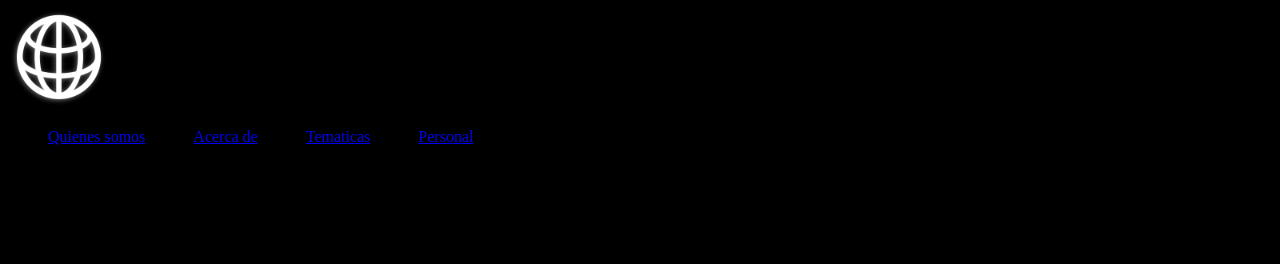
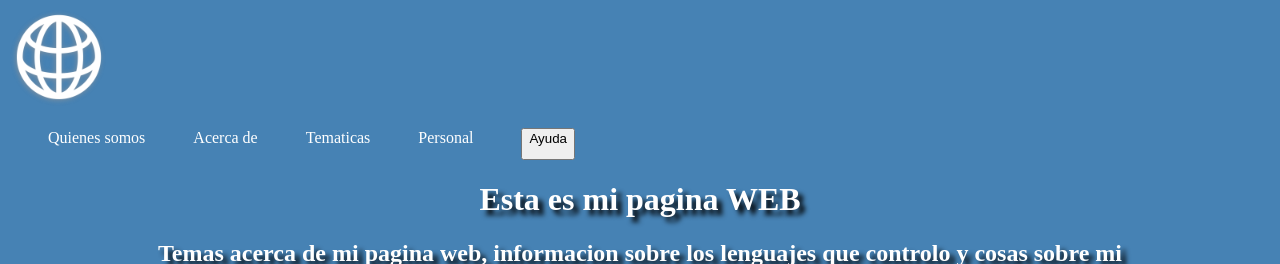
Before and after one commit to Anxo55/DAM-23-24, a PHP site: page / in a window 1280 px wide. Shown: the top 264 px of the page. Run offline with PHP 8.4, Linux system fonts and the light colour scheme.

Commit message:
pruebasMarcas

```diff
--- a/marcasPractica/cosasVarias/index.html
+++ b/marcasPractica/cosasVarias/index.html
@@ -4,14 +4,15 @@
     <meta charset="UTF-8">
     <meta name="viewport" content="width=device-width, initial-scale=1.0">
     <link rel="stylesheet" href="style.css">
+    <!-- Favicon -->
+    <link rel="icon" href="imagenes/Github.png" type="image/x-icon">
     <title>Mi pagina web</title>
 </head>
 <body>
 
     <nav>
         <div>
-                <img src="imagenes/logo.png" class="imagenLogo" >
-
+            <img src="imagenes/logo.png" class="imagenLogo" >
         </div>
     </nav>
 
@@ -21,7 +22,18 @@
             <li class="linkPequeño"><a href="#">Acerca de</a></li>
             <li class="linkPequeño"><a href="#">Tematicas</a></li>
             <li class="linkPequeño"><a href="#">Personal</a></li>
+            <button class="linkPequeño" style=><a href="#" style="color: black;">Ayuda</a></button>
         </ul>
+
+    </div>
+
+    <div class="introduccionGeneral">
+        <h1 class="enunciado">Esta es mi pagina WEB</h1>
+        <h2 class="subTema">Temas acerca de mi pagina web, informacion sobre los lenguajes que controlo y cosas sobre mi</h2>
+    </div>
+
+    <div>
+        <img src="imagenes/" alt="">
     </div>
 
 </body>
--- a/marcasPractica/cosasVarias/style.css
+++ b/marcasPractica/cosasVarias/style.css
@@ -1,5 +1,10 @@
 body {
-    background-color: black;
+    background-color: steelblue;
+}
+
+a{
+  text-decoration: none;
+  color: white;
 }
 
 .linkGeneral{
@@ -19,3 +24,14 @@ body {
 .imagenLogo{
     max-width: 100px;
 }
+
+.enunciado {
+  text-align: center;
+  color: white;
+  text-shadow: 5px 5px 5px black;
+}
+.subTema{
+  text-align: center;
+  color: white;
+  text-shadow: 5px 5px 5px black;
+}
```
Also changed, not shown: marcasPractica/cosasVarias/imagenes/Github.png (added).
